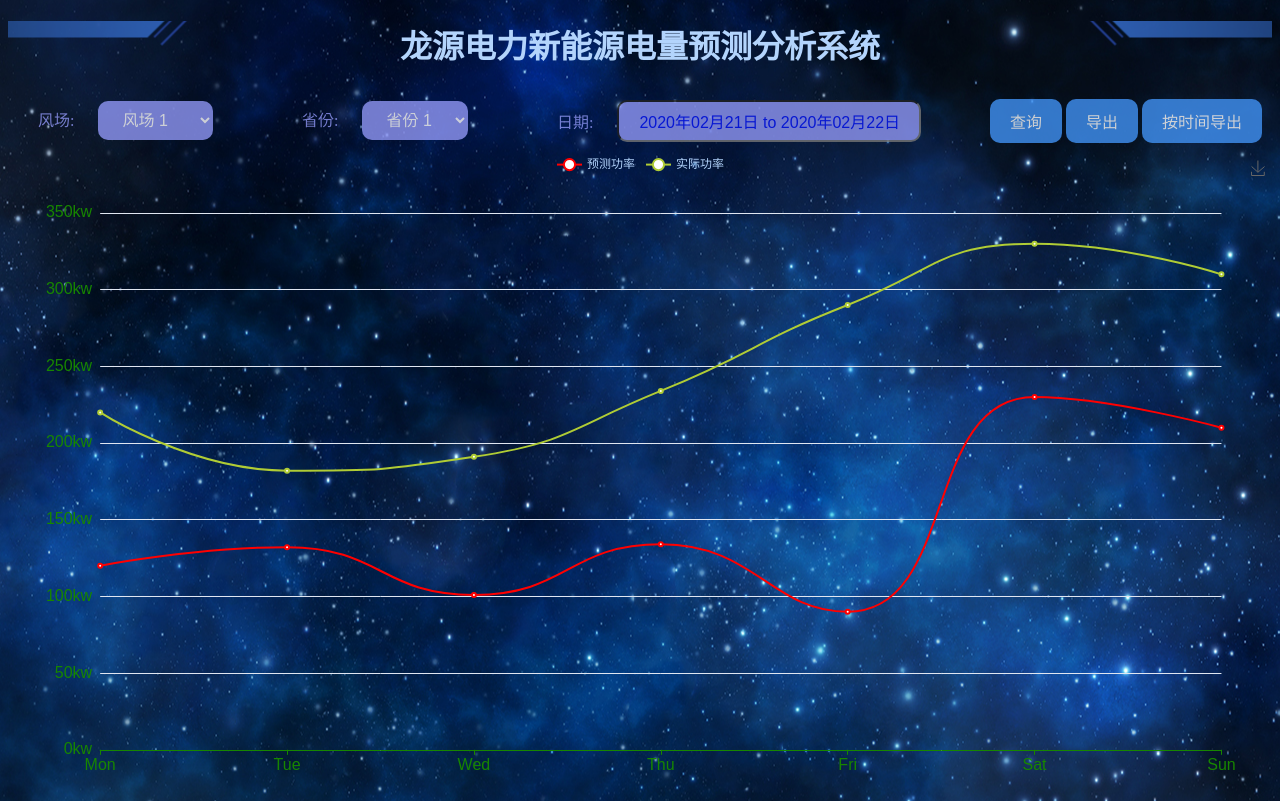
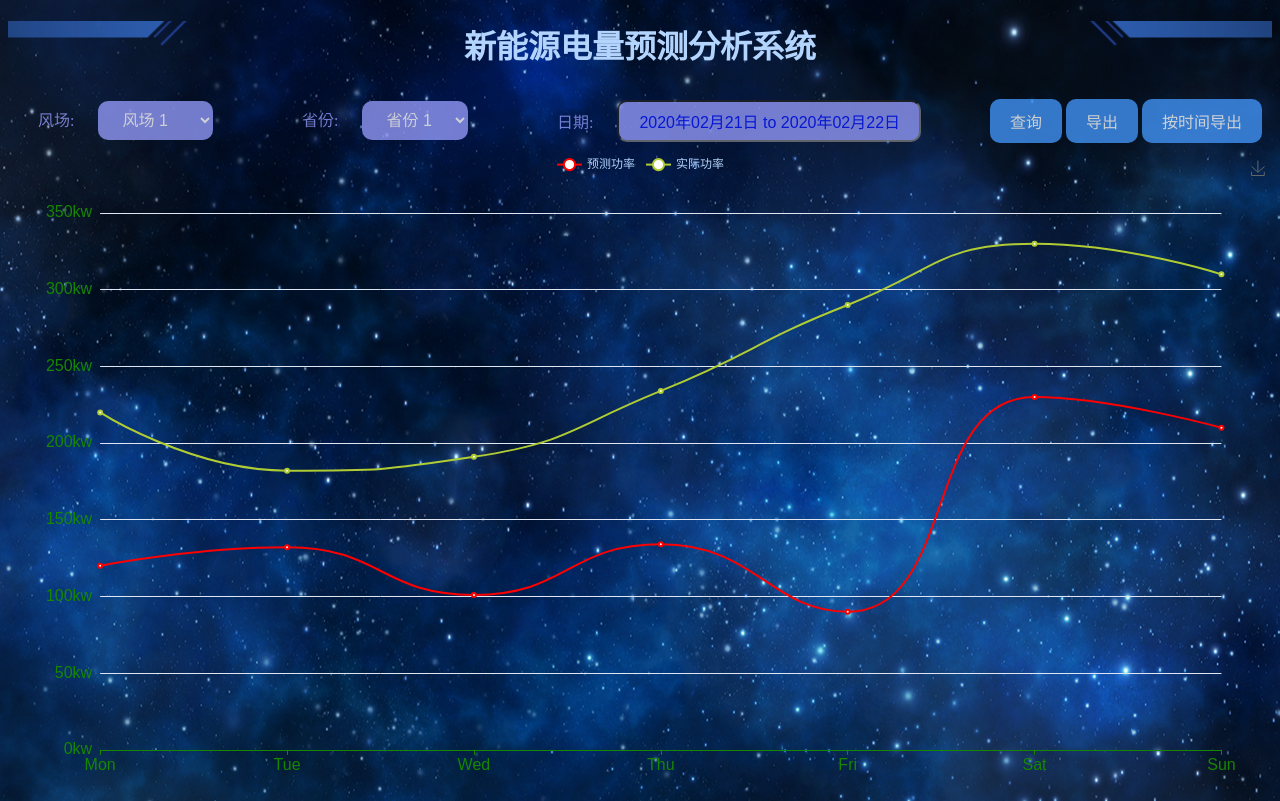
Before and after one commit to thisisbaiy/Software_engineering, a Flask app: page /mainpage/index in a window 1280 px wide. Run offline with Flask 3, Linux system fonts and the light colour scheme; parts of the project's set-up code (start-up, migrations or seed data) failed here and were passed over.

Commit message:
Update index.html

```diff
--- a/templates/index.html
+++ b/templates/index.html
@@ -12,7 +12,7 @@
 </head>
 
 <body>
-<h1>龙源电力新能源电量预测分析系统</h1>
+<h1>新能源电量预测分析系统</h1>
 <!-- 下拉菜单 -->
 <div style="display: flex; justify-content: space-between; align-items: center; padding: 10px;">
     <div>
```
